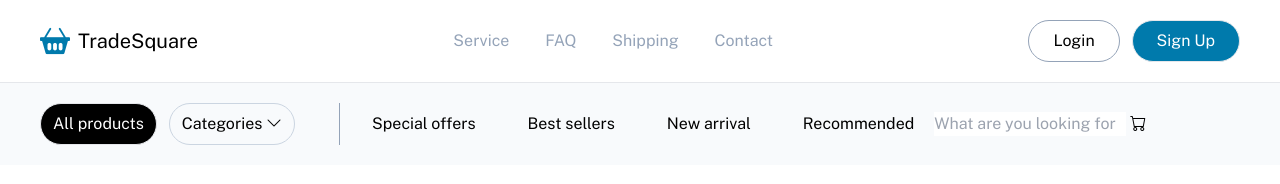
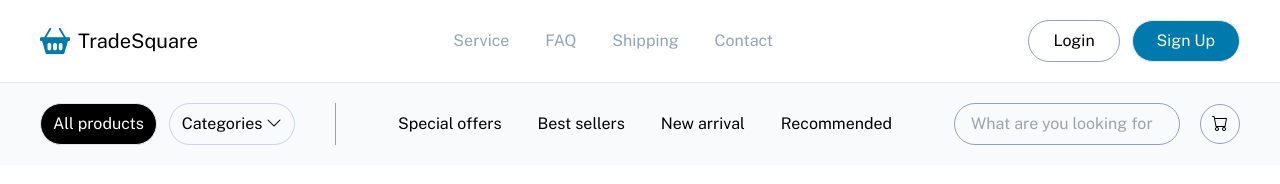
Before and after one commit to Bezaleelderoys/tradesquare, a plain HTML site: page index.html in a window 1280 px wide. Drawn offline with nearby package versions, Linux system fonts and the light colour scheme.

Commit message:
navbar complete

```diff
--- a/index.html
+++ b/index.html
@@ -69,8 +69,8 @@
       </span>
     </header>
     <!-- navbar -->
-    <div class="flex items-center py-5 px-10 bg-slate-50">
-      <span class="border-r border-r-slate-400 pr-11">
+    <div class="flex justify-between items-center py-5 px-10 bg-slate-50">
+      <span class="border-r border-slate-400 pr-10">
         <a href="#"
           ><button
             class="border bg-black text-white px-3 py-2 rounded-3xl hover:bg-slate-500 hover:transition"
@@ -82,20 +82,23 @@
           Categories <i class="bi bi-chevron-down"></i>
         </button>
       </span>
-      <nav class="pl-8">
-        <a href="#" class="pr-6">Special offers</a>
-        <a href="#" class="px-6">Best sellers</a>
-        <a href="#" class="px-6">New arrival</a>
-        <a href="#" class="pl-6">Recommended</a>
+      <nav class="border-slate-300">
+        <a href="#" class="pr-4">Special offers</a>
+        <a href="#" class="px-4">Best sellers</a>
+        <a href="#" class="px-4">New arrival</a>
+        <a href="#" class="pl-4">Recommended</a>
       </nav>
-      <span class="pl-5">
+      <span class="">
         <input
           type="text"
           placeholder="What are you looking for"
           name="searchBar"
           id="searchBar"
+          class="bg-slate-50 border border-slate-400 px-4 py-2 rounded-3xl"
         />
-        <button><i class="bi bi-cart"></i></button>
+        <button class="border border-slate-400 rounded-[50%] w-10 h-10 ml-4">
+          <i class="bi bi-cart"></i>
+        </button>
       </span>
     </div>
   </body>
```
